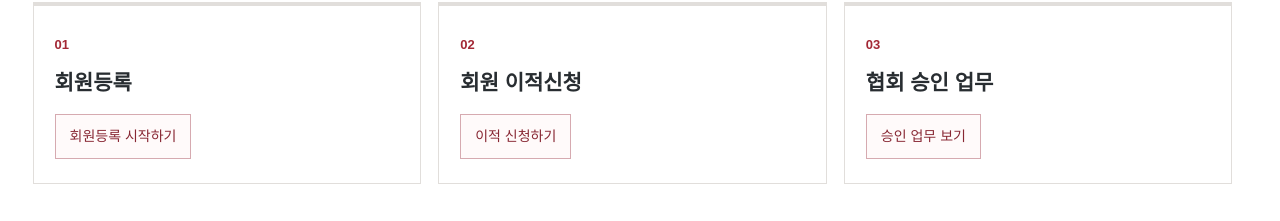
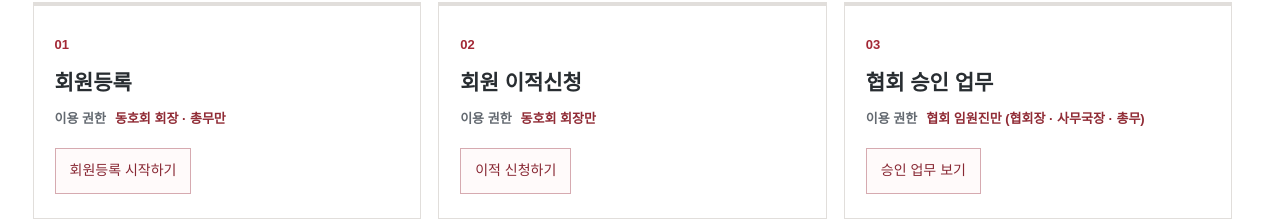
Before and after one commit to Aprasaks/gunsan-table-tennis-association, a Next.js app: page /members in a window 1280 px wide. Shown: the part 226-447 px from the top of the page. Built offline with nearby package versions, Linux system fonts and the light colour scheme; no server answers.

Commit message:
회원등록·이적·협회 승인 메뉴 카드에 실제 이용 권한 명시

```diff
--- a/src/app/association-theme.css
+++ b/src/app/association-theme.css
@@ -64,6 +64,20 @@ a:focus-visible,button:focus-visible,input:focus-visible,select:focus-visible,te
 .memberServiceCard>span{color:#a32835;font-weight:800;}
 .memberServiceCard a{color:#882733;border-color:#d6aab0;background:#fffafa;}
 .memberServiceCard a:hover{background:#fbf0f1;}
+/* 회원 업무 카드: 불필요한 소개 대신 실제 접근 가능 직책만 안내 */
+.memberServiceCard .memberServiceAccess{
+  min-height:0;
+  margin:8px 0 14px;
+  color:#636970;
+  font-size:13px;
+  line-height:1.6;
+}
+.memberServiceAccess span{margin-right:9px;font-weight:600;}
+.memberServiceAccess strong{color:#902b35;font-weight:750;}
+@media(max-width:720px){
+  .memberServiceCard .memberServiceAccess{font-size:13px;margin:8px 0 14px;}
+}
+
 .boardToolbarLarge button,.contentAdminButton,.primaryAction{background:#a32835;border-color:#a32835;color:#fff;}
 .boardToolbarLarge button:hover{background:#81222c;}
 .boardTitleCell a:hover,.noticeTitleCell a:hover,.scheduleTitle a:hover,.scheduleAttachments a,.boardAttachments a{color:#a32835;}
--- a/src/app/members/page.tsx
+++ b/src/app/members/page.tsx
@@ -65,14 +65,17 @@ export default function MembersPage() {
         <div className="memberServiceGrid">
           <article className="memberServiceCard">
             <span>01</span><h2>회원등록</h2>
+            <p className="memberServiceAccess"><span>이용 권한</span><strong>동호회 회장 · 총무만</strong></p>
             <Link href="/members/register" onClick={openRegistration}>회원등록 시작하기</Link>
           </article>
           <article className="memberServiceCard">
             <span>02</span><h2>회원 이적신청</h2>
+            <p className="memberServiceAccess"><span>이용 권한</span><strong>동호회 회장만</strong></p>
             <Link href="/members/transfer" onClick={openTransfer}>이적 신청하기</Link>
           </article>
           <article className="memberServiceCard">
             <span>03</span><h2>협회 승인 업무</h2>
+            <p className="memberServiceAccess"><span>이용 권한</span><strong>협회 임원진만 (협회장 · 사무국장 · 총무)</strong></p>
             <Link href="/members/approvals" onClick={openApprovals}>승인 업무 보기</Link>
           </article>
         </div>
```
